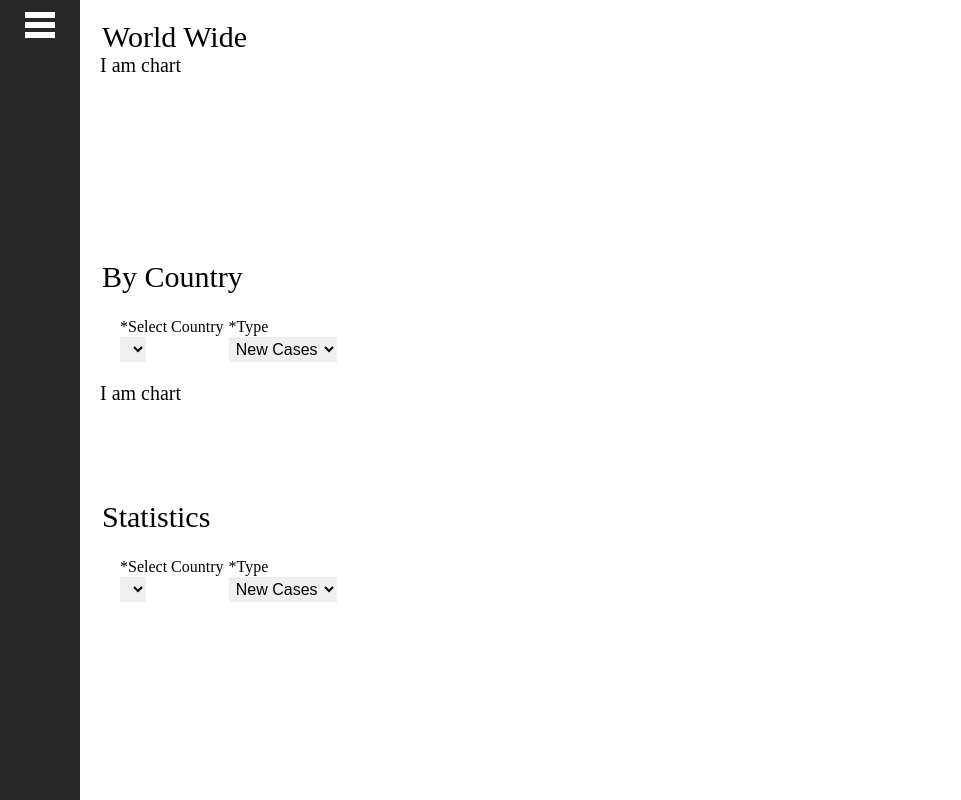
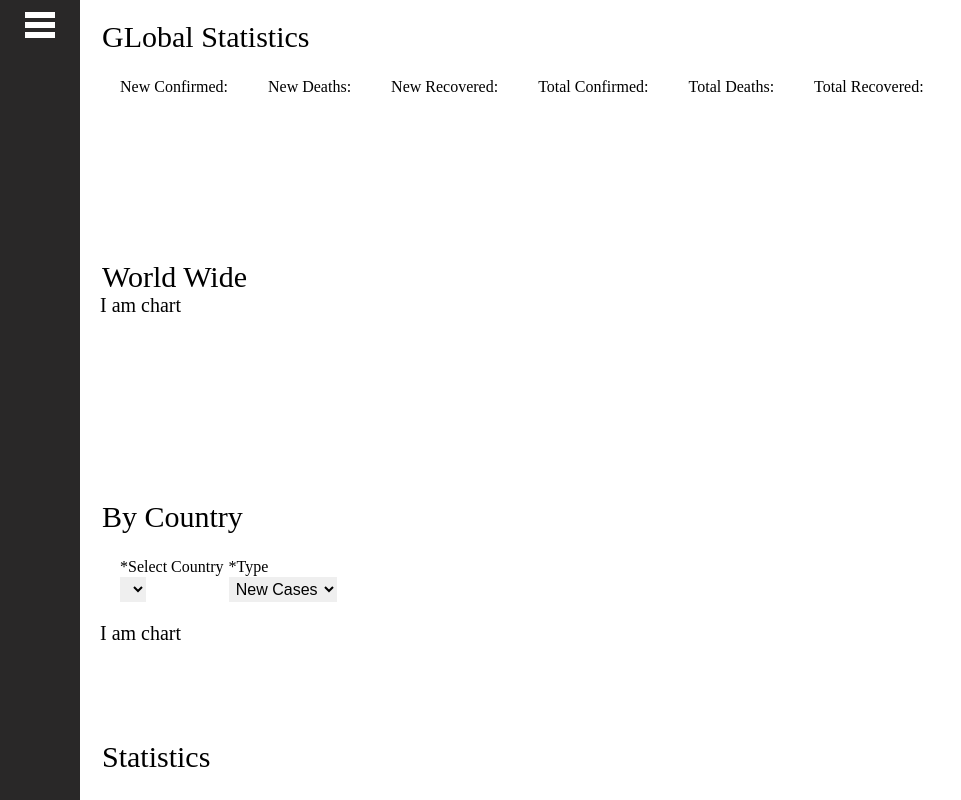
Before and after one commit to StavrosKollias/covid_app, a plain HTML site: page index.html in a window 1280 px wide. Shown: the whole page, without its empty margins (0-961 px from the left). Drawn offline with Linux system fonts and the light colour scheme; no server answers.

Commit message:
added containers to display data for Globalresults

```diff
--- a/css/styles.css
+++ b/css/styles.css
@@ -219,3 +219,18 @@ button:focus {
 .input-filter-container {
   display: inline-block;
 }
+
+.results-container {
+  display: flex;
+  flex-wrap: wrap;
+  width: 100%;
+}
+
+.result-item {
+  padding: 1em;
+  font-weight: 500;
+}
+
+.result-item span {
+  font-weight: normal;
+}
--- a/index.html
+++ b/index.html
@@ -45,6 +45,42 @@
           <button class="red-btn">control 3</button>
           <button class="blue-btn">control 4</button>
         </div> -->
+
+        <div class="chart-item">
+          <legend>GLobal Statistics</legend>
+
+          <div class="results-container">
+            <div class="result-item">
+              <label for="">New Confirmed:</label>
+              <span id="new-confirmed-global"></span>
+            </div>
+
+            <div class="result-item">
+              <label for="">New Deaths:</label>
+              <span id="new-deaths-global"></span>
+            </div>
+
+            <div class="result-item">
+              <label for="">New Recovered:</label>
+              <span id="new-recovered-global"></span>
+            </div>
+
+            <div class="result-item">
+              <label for="">Total Confirmed:</label>
+              <span id="total-confirmed-global"></span>
+            </div>
+
+            <div class="result-item">
+              <label for="">Total Deaths:</label>
+              <span id="total-deaths-global"></span>
+            </div>
+
+            <div class="result-item">
+              <label for="">Total Recovered:</label>
+              <span id="total-recovered-global"></span>
+            </div>
+          </div>
+        </div>
         <div class="chart-item">
           <legend>World Wide</legend>
 
```
